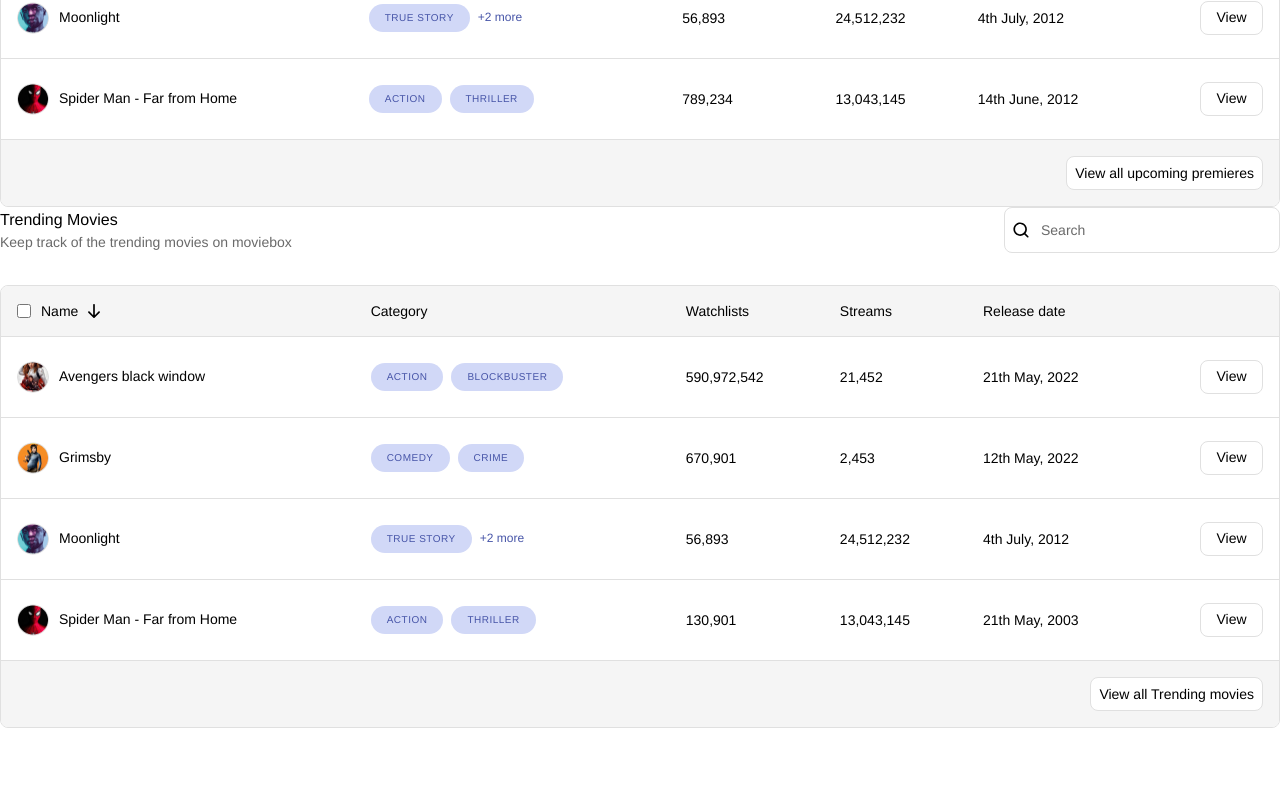
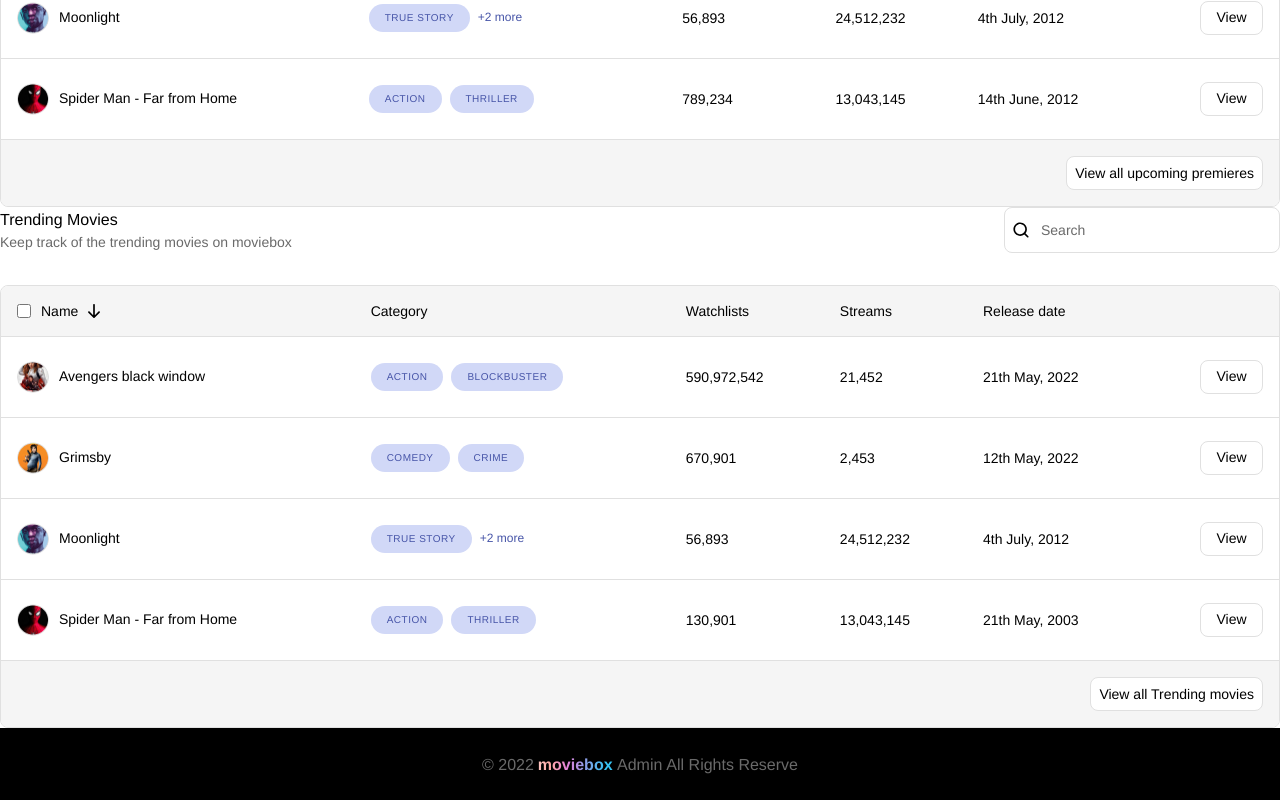
Before and after one commit to god-of-js/workroom, a Vue app: page / in a window 1280 px wide. Shown: the part 734-1534 px from the top of the page. Before the commit the page ends 1462 px from the top, so only its background shows below. Built offline with nearby package versions, Linux system fonts and the light colour scheme.

Commit message:
style(): footer properly designed

```diff
--- a/src/App.vue
+++ b/src/App.vue
@@ -1,5 +1,6 @@
 <script setup lang="ts">
 import { RouterView } from 'vue-router'
+import TheFooter from './components/layout/TheFooter.vue'
 import TheTopNav from './components/layout/TheTopNav.vue'
 </script>
 
@@ -7,6 +8,7 @@
   <main class="app">
     <TheTopNav />
     <RouterView />
+    <TheFooter />
   </main>
 </template>
 
--- /dev/null
+++ b/src/components/layout/TheFooter.vue
@@ -0,0 +1,35 @@
+<script setup lang="ts">
+import TheLogo from './TheLogo.vue'
+</script>
+
+<template>
+  <footer>
+    © 2022
+    <TheLogo />
+    All Rights Reserve
+  </footer>
+</template>
+
+<style lang="scss" scoped>
+footer {
+  height: 72px;
+  background: #000000;
+  display: flex;
+  justify-content: center;
+  align-items: center;
+  gap: 4px;
+  padding: 10px 128px;
+  font-family: 'Helvetica Neue';
+  font-style: normal;
+  font-weight: 300;
+  font-size: 16px;
+  line-height: 19px;
+  color: #6a6a6a;
+
+  ::v-deep .colored-text,
+  ::v-deep .admin-text {
+    font-size: 16px;
+    line-height: 19px;
+  }
+}
+</style>
```
